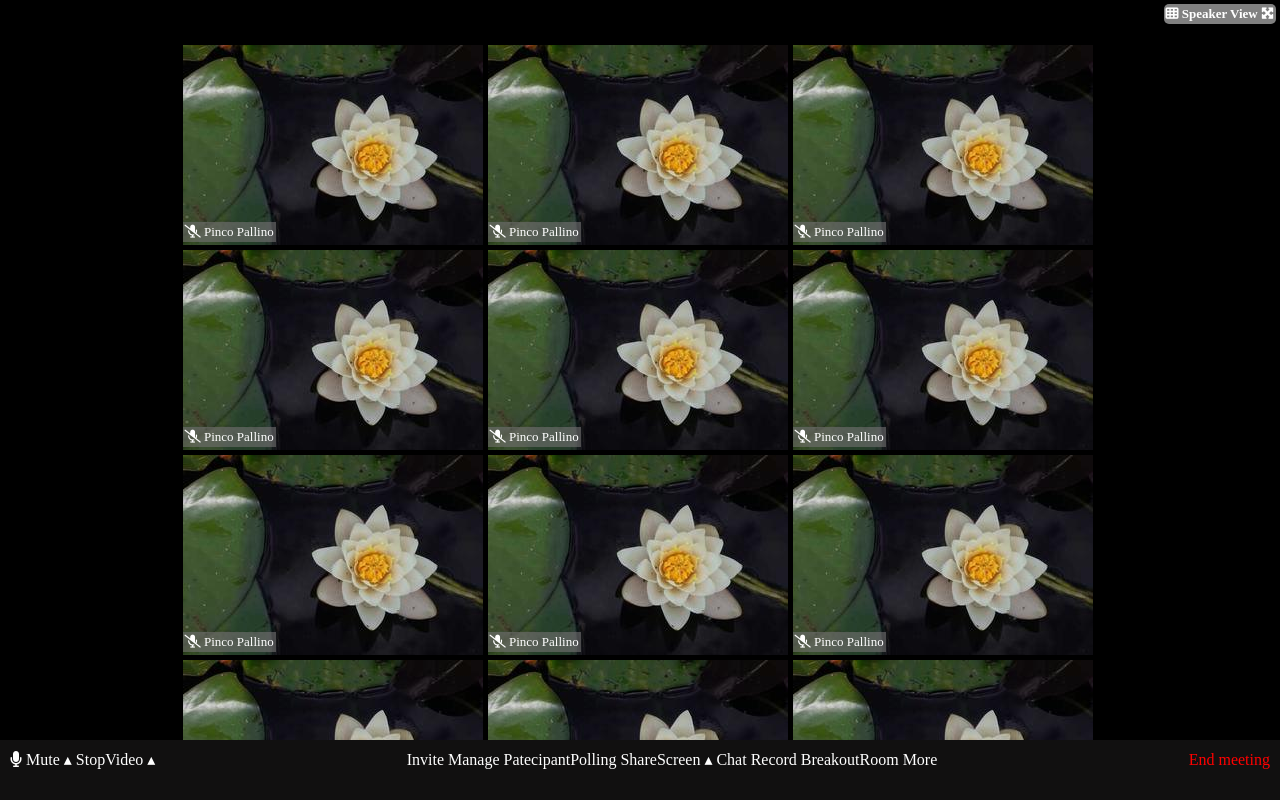
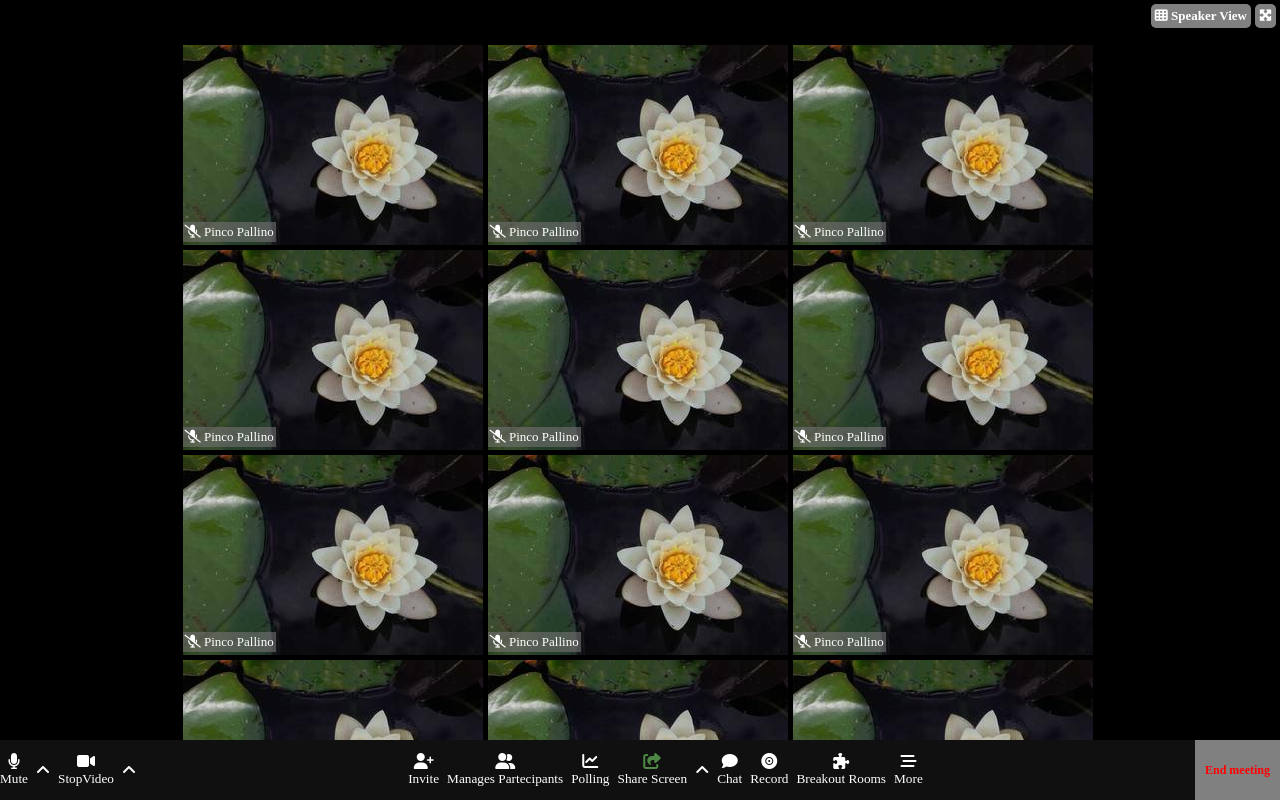
Before and after one commit to GiordanoDiego/html-css-zoom, a plain HTML site: page index.html in a window 1280 px wide. Drawn offline with Linux system fonts and the light colour scheme.

Commit message:
complete

```diff
--- a/css/style.css
+++ b/css/style.css
@@ -31,16 +31,18 @@ main{
 }
 
 .header-main-container{
+    position: absolute;
+    right: 4px;
+    top: 4px
+}
+.header-main-container div{
     color: white;
     background-color: gray;
     display: inline-block;
     font-size: small;
-    padding: 2px;
+    padding: 4px;
     font-weight: bold;
     border-radius: 5px;
-    position: absolute;
-    right: 4px;
-    top: 4px
 }
 
 .header-main-container > div{
@@ -78,13 +80,34 @@ footer{
     color: white;
 }
 
+footer *{
+    font-weight: normal;
+}
 .box-user img{
     width: 100%;
     object-fit: fill;
 }
 
 .footer-container{
-    padding: 10px;
     justify-content: space-between;
     align-items: center;
 }
+
+.box-mic-video{
+    text-align: center;
+    margin-right: 8px;
+}
+
+.section-footer-3{
+    background-color: grey;
+    height: 60px;
+    padding: 10px;
+    justify-content: center;
+    align-items: center;
+    font-size: 12px;
+    font-weight: bold;
+}
+
+.option-section2{
+    align-items: center;
+}
--- a/index.html
+++ b/index.html
@@ -17,7 +17,8 @@
         <main>
             <div class="header-main-container">
                 <div>
-                    <i class="fa-solid fa-table-cells"></i> Speaker View
+                    <i class="fa-solid fa-table-cells"></i>
+                    Speaker View
                 </div>
                 <div>
                     <i class="fa-solid fa-maximize"></i>
@@ -179,18 +180,65 @@
         <footer>
             <div class="footer-container flex-container">
                 <!-- section 1  -->
-                <section class="section-footer-1">
-                    <i class="fa-solid fa-microphone"></i>
-                    Mute &utrif; StopVideo &utrif;
+                <section class="section-footer-1 flex-container">
+                    <div class="box-mic-video">
+                        <i class="fa-solid fa-microphone"></i>
+                        <h5>Mute</h5>
+                    </div>
+                    <div class="box-mic-video option-section2 flex-container">
+                        <i class="fa-solid fa-angle-up"></i>
+                    </div>
+                    <div class="box-mic-video">
+                        <i class="fa-solid fa-video"></i>
+                        <h5>StopVideo</h5>
+                    </div>
+                    <div class="box-mic-video option-section2 flex-container">
+                        <i class="fa-solid fa-angle-up"></i>
+                    </div>
                 </section>
 
                 <!-- section 2  -->
-                <section class="section-footer-2">
-                    Invite Manage PatecipantPolling ShareScreen &utrif;  Chat Record BreakoutRoom More
+                <section class="section-footer-2 flex-container">
+                    <div class="box-mic-video">
+                        <i class="fa-solid fa-user-plus"></i>
+                        <h5>Invite</h5>
+                    </div>
+                    <div class="box-mic-video">
+                        <i class="fa-solid fa-user-group"></i>
+                        <h5>Manages Partecipants</h5>
+                    </div>
+                    <div class="box-mic-video">
+                        <i class="fa-solid fa-chart-line"></i>
+                        <h5>Polling</h5>
+                    </div>
+                    <div class="box-mic-video">
+                        <i class="fa-solid fa-share-from-square" style="color: #4c8844;"></i>
+                        <h5>Share Screen</h5>
+                    </div>
+                    <div class="box-mic-video option-section2 flex-container">
+                        <i class="fa-solid fa-angle-up"></i>
+                    </div>
+                    <div class="box-mic-video">
+                        <i class="fa-solid fa-comment"></i>
+                        <h5>Chat</h5>
+                    </div>
+                    <div class="box-mic-video">
+                        <i class="fa-solid fa-record-vinyl"></i>
+                        <h5>Record</h5>
+                    </div>
+                    <div class="box-mic-video">
+                        <i class="fa-solid fa-puzzle-piece"></i>
+                        <h5>Breakout Rooms</h5>
+                    </div>
+                    <div class="box-mic-video">
+                        <i class="fa-solid fa-bars-staggered"></i>
+                        <h5>More</h5>
+                    </div>
+
                 </section>
 
                 <!-- section 3  -->
-                <section class="color-red section-footer-3">
+                <section class="color-red section-footer-3 flex-container">
                     End meeting
                 </section>
             </div>
```
